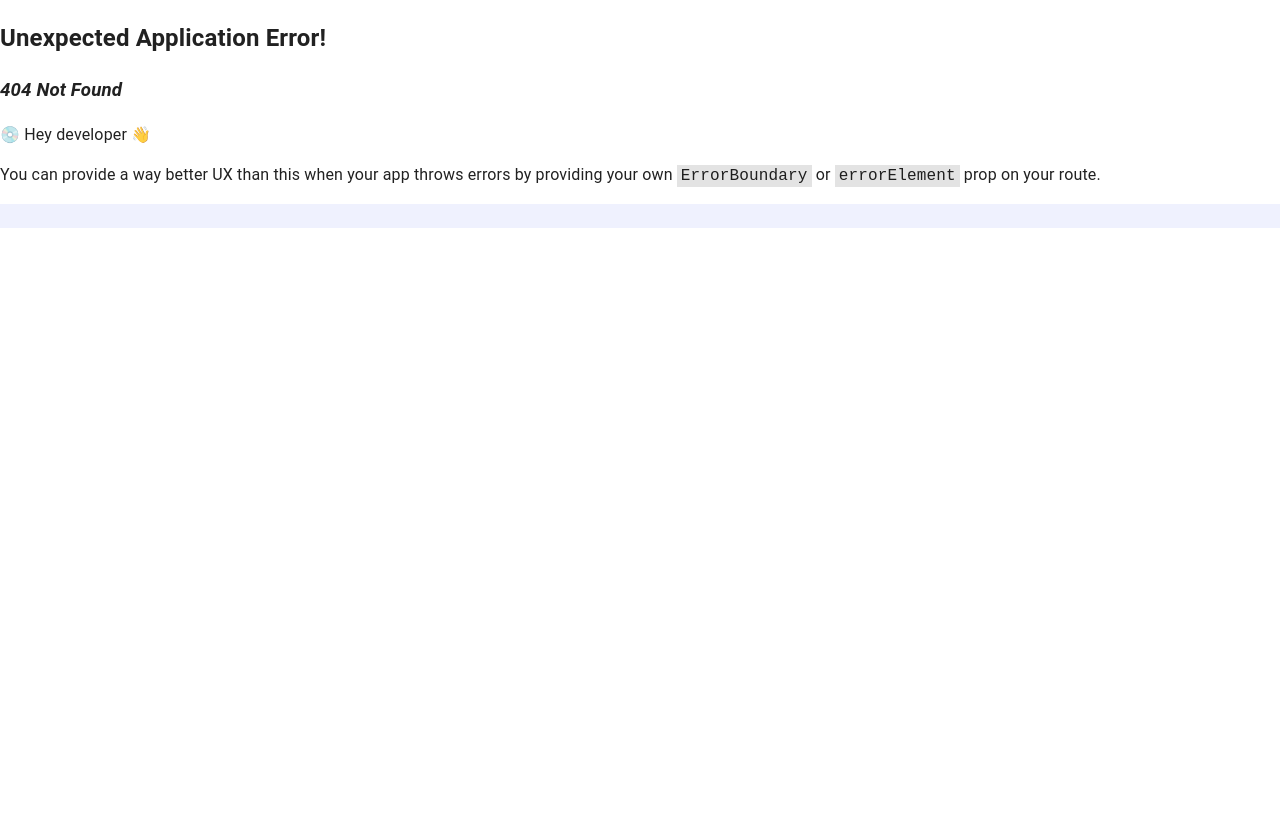
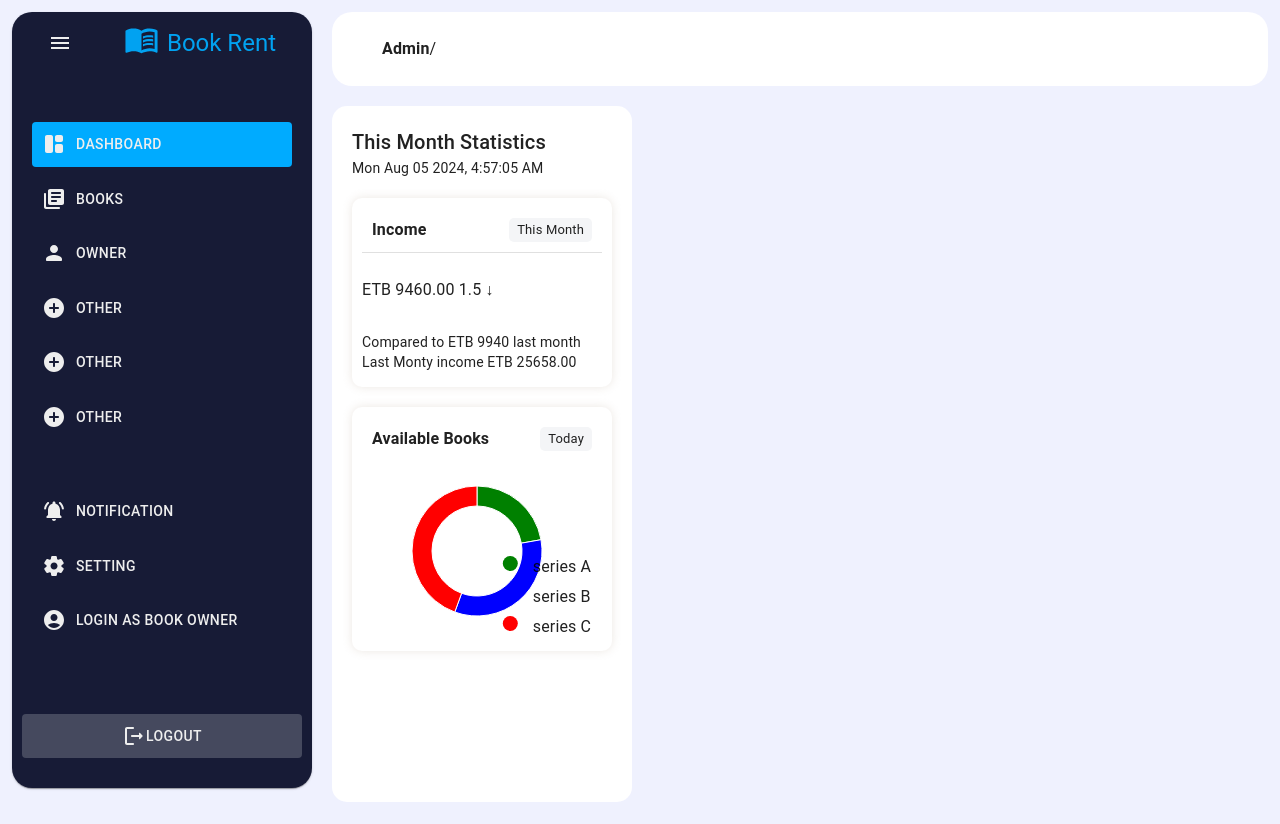
Before and after one commit to abdisaDev/book-rent, a React (Vite) app: page /admin/dashboard in a window 1280 px wide. Before the commit this address had no page. Before the commit the page ends 800 px from the top, so only its background shows below. Built offline with nearby package versions, Linux system fonts and the light colour scheme.

Commit message:
bug fixed

```diff
--- a/src/components/sidebar/index.tsx
+++ b/src/components/sidebar/index.tsx
@@ -1,5 +1,4 @@
 import { Box, Button, Paper, Typography } from '@mui/material';
-import { Outlet } from 'react-router-dom';
 import {
   MenuBook as MenuBookIcon,
   Menu as MenuIcon,
@@ -57,7 +56,6 @@ function SideBar() {
             <SideBarMenu />
           </Box>
         </Box>
-
         <Box sx={{ mb: '20px' }}>
           <Button
             fullWidth
@@ -73,7 +71,6 @@ function SideBar() {
           </Button>
         </Box>
       </Paper>
-      <Outlet />
     </Box>
   );
 }
--- a/src/components/statistics/available-books/index.tsx
+++ b/src/components/statistics/available-books/index.tsx
@@ -1,5 +1,5 @@
 import { Box, Chip, Paper, Typography } from '@mui/material';
-import { PieChart, pieArcLabelClasses } from '@mui/x-charts/PieChart';
+import { PieChart } from '@mui/x-charts/PieChart';
 
 function AvailableBooksStatstics() {
   return (
--- a/src/layout/main/index.tsx
+++ b/src/layout/main/index.tsx
@@ -2,7 +2,6 @@ import { Box } from '@mui/material';
 import SideBar from '../../components/sidebar';
 import AppBar from '../../components/appbar';
 import { Outlet } from 'react-router-dom';
-import Statistics from '../../components/statistics';
 
 function MainLayout() {
   return (
@@ -20,9 +19,6 @@ function MainLayout() {
           <Box>
             <AppBar />
           </Box>
-          <Box sx={{ height: '87vh' }}>
-            <Statistics />
-          </Box>
           <Box>
             <Outlet />
           </Box>
--- /dev/null
+++ b/src/pages/dashboard/index.tsx
@@ -0,0 +1,14 @@
+import { Box } from '@mui/material';
+import Statistics from '../../components/statistics';
+
+function AdminDashBoard() {
+  return (
+    <Box sx={{ height: '87vh' }}>
+      <Box sx={{ height: '100%' }}>
+        <Statistics />
+      </Box>
+    </Box>
+  );
+}
+
+export default AdminDashBoard;
--- a/src/routes/index.tsx
+++ b/src/routes/index.tsx
@@ -1,6 +1,7 @@
 import { RouteObject } from 'react-router-dom';
 import App from '../App';
 import MainLayout from '../layout/main';
+import AdminDashBoard from '../pages/dashboard';
 
 export const routes: RouteObject[] = [
   {
@@ -12,8 +13,8 @@ export const routes: RouteObject[] = [
         element: <MainLayout />,
         children: [
           {
-            path: 'books',
-            element: <h2>Child</h2>,
+            path: 'dashboard',
+            element: <AdminDashBoard />,
           },
           {
             path: 'books',
```
